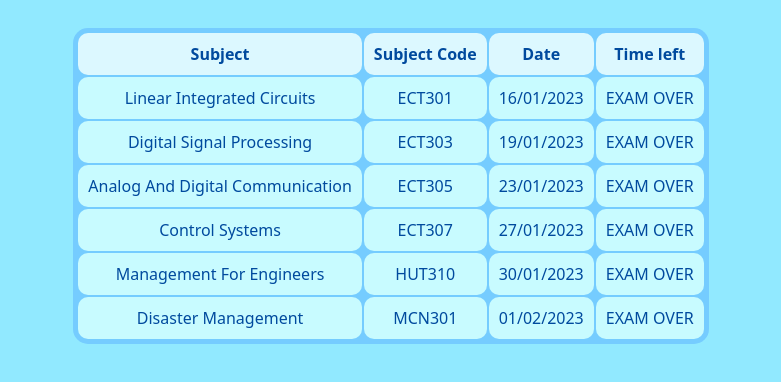
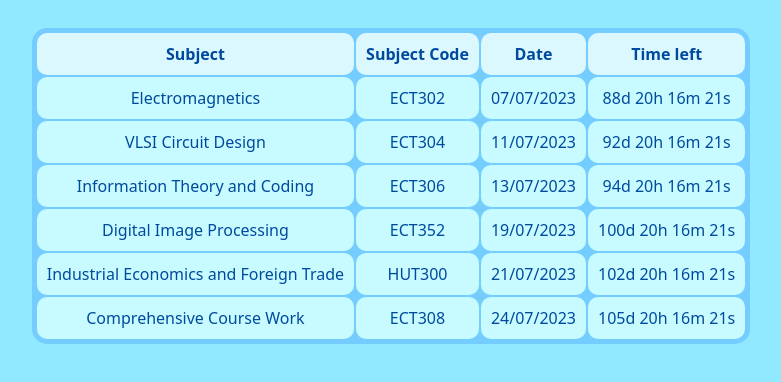
Before and after one commit to AnandSuresh02/S6_ECE_TT, a plain HTML site: page index.html in a window 1280 px wide. Shown: the part 282-664 px from the top of the page, without its empty margins (257-1038 px from the left). Drawn offline with Linux system fonts and the light colour scheme.

Commit message:
index,main: S5 -> S6

```diff
--- a/index.html
+++ b/index.html
@@ -19,40 +19,40 @@
       <th>Time left</th>
     </tr>
     <tr>
-      <td>Linear Integrated Circuits</td>
-      <td>ECT301</td>
-      <td>16/01/2023</td>
-      <td class="lic"></td>
+      <td>Electromagnetics</td>
+      <td>ECT302</td>
+      <td>07/07/2023</td>
+      <td class="emt"></td>
     </tr>
     <tr>
-      <td>Digital Signal Processing</td>
-      <td>ECT303</td>
-      <td>19/01/2023</td>
-      <td class="dsp"></td>
+      <td>VLSI Circuit Design</td>
+      <td>ECT304</td>
+      <td>11/07/2023</td>
+      <td class="vlsi"></td>
     </tr>
     <tr>
-      <td>Analog And Digital Communication</td>
-      <td>ECT305</td>
-      <td>23/01/2023</td>
-      <td class="adc"></td>
+      <td>Information Theory and Coding</td>
+      <td>ECT306</td>
+      <td>13/07/2023</td>
+      <td class="itc"></td>
     </tr>
     <tr>
-      <td>Control Systems</td>
-      <td>ECT307</td>
-      <td>27/01/2023</td>
-      <td class="cs"></td>
+      <td>Digital Image Processing</td>
+      <td>ECT352</td>
+      <td>19/07/2023</td>
+      <td class="dip"></td>
     </tr>
     <tr>
-      <td>Management For Engineers</td>
-      <td>HUT310</td>
-      <td>30/01/2023</td>
-      <td class="mfe"></td>
+      <td>Industrial Economics and Foreign Trade</td>
+      <td>HUT300</td>
+      <td>21/07/2023</td>
+      <td class="ieft"></td>
     </tr>
     <tr>
-      <td>Disaster Management</td>
-      <td>MCN301</td>
-      <td>01/02/2023</td>
-      <td class="dm"></td>
+      <td>Comprehensive Course Work</td>
+      <td>ECT308</td>
+      <td>24/07/2023</td>
+      <td class="ccw"></td>
     </tr>
   </table>
 </body>
--- a/main.js
+++ b/main.js
@@ -16,21 +16,21 @@ function cd(cdate,dest){
     }
   }, 1000);
   }
-  var cdlic = new Date("Jan 16, 2023 9:30:00").getTime();
-  var lic  = document.querySelector('.lic');
+  var cdlic = new Date("July 7, 2023 9:30:00").getTime();
+  var lic  = document.querySelector('.emt');
   cd(cdlic,lic);
-  var cddsp = new Date("Jan 19, 2023 9:30:00").getTime();
-  var dsp  = document.querySelector('.dsp');
+  var cddsp = new Date("July 11, 2023 9:30:00").getTime();
+  var dsp  = document.querySelector('.vlsi');
   cd(cddsp,dsp);
-  var cdadc = new Date("Jan 23, 2023 9:30:00").getTime();
-  var adc  = document.querySelector('.adc');
+  var cdadc = new Date("July 13, 2023 9:30:00").getTime();
+  var adc  = document.querySelector('.itc');
   cd(cdadc,adc);
-  var cdcs = new Date("Jan 27, 2023 9:30:00").getTime();
-  var cs  = document.querySelector('.cs');
+  var cdcs = new Date("July 19, 2023 9:30:00").getTime();
+  var cs  = document.querySelector('.dip');
   cd(cdcs,cs);
-  var cdmfe = new Date("Jan 30, 2023 9:30:00").getTime();
-  var mfe  = document.querySelector('.mfe');
+  var cdmfe = new Date("July 21, 2023 9:30:00").getTime();
+  var mfe  = document.querySelector('.ieft');
   cd(cdmfe,mfe);
-  var cddm = new Date("Feb 1, 2023 9:30:00").getTime();
-  var dm  = document.querySelector('.dm');
+  var cddm = new Date("July 24, 2023 9:30:00").getTime();
+  var dm  = document.querySelector('.ccw');
   cd(cddm,dm);
```
